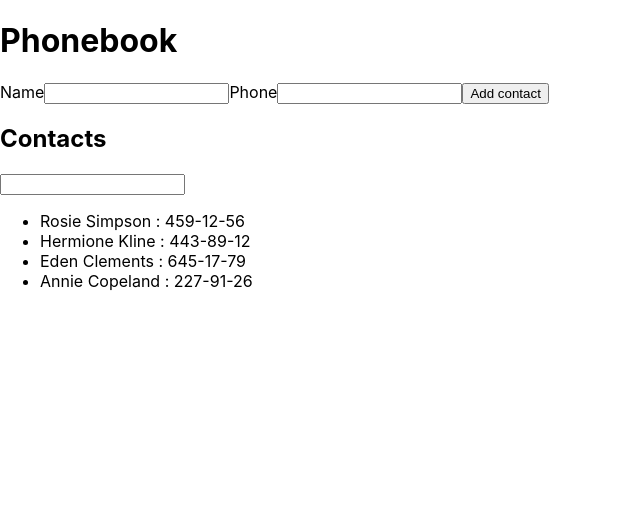
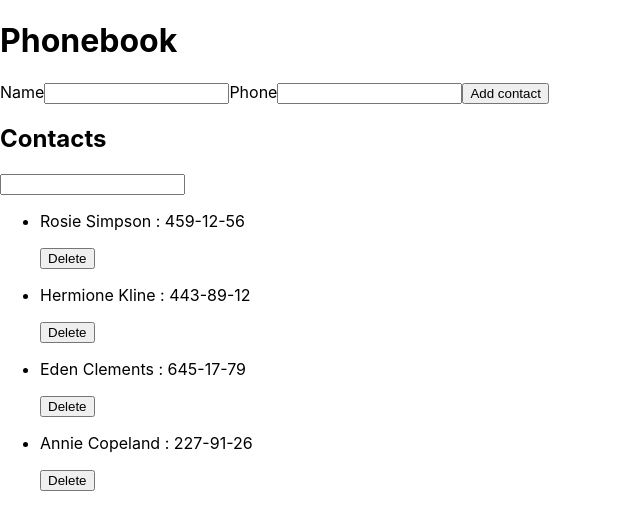
Before and after one commit to Mariia1986/goit-react-hw-02-phonebook, a React (Create React App) app: page / in a window 1280 px wide. Shown: the top 530 px of the page, without its empty margins (0-640 px from the left). Built offline with nearby package versions, Linux system fonts and the light colour scheme; the HTML template or start-up script is replaced by a standard one.

Commit message:
добавлен метод удаления контактов

```diff
--- a/src/App.js
+++ b/src/App.js
@@ -20,6 +20,16 @@ class App extends Component {
   onHandleSubmit = (e) => {
     e.preventDefault();
 
+
+
+    this.state.contacts.forEach((el)=>{
+      if (el.name.toLowerCase()===e.target.elements.name.value.toLowerCase()){
+        alert(`${e.target.elements.name.value} is already in contacts`)
+        return;
+      }
+
+    })
+
     this.setState((prevState) => ({
       contacts: [
         ...prevState.contacts,
@@ -29,9 +39,24 @@ class App extends Component {
           id: uuidv4(),
         },
       ],
-    }));
+    }
+
+
+    ));
+
+    // if (this.contacts.name===e.target.elements.name.value){
+    //   alert(`${e.target.elements.name.value} is already in contacts)`)
+    // }
+
+
   };
 
+
+  onClickDelete=(id)=>{
+this.setState(prevState=>({
+  contacts:prevState.contacts.filter((el)=>el.id!==id)
+}))
+  }
   //  resetForm=()=>{
   //  this.setState({
 
@@ -52,11 +77,11 @@ class App extends Component {
       <div className="App">
         <h1>Phonebook</h1>
 
-        <ContactForm submit={this.onHandleSubmit} />
+        <ContactForm submit={this.onHandleSubmit} contacts={contacts} />
         <div>
           <h2>Contacts</h2>
           <Filter filter={filter} search={this.handleFilter} />
-          <ContactList filteredNames={filteredNames} />
+          <ContactList filteredNames={filteredNames}  deleteItem={this.onClickDelete}/>
         </div>
       </div>
     );
--- a/src/components/ContactForm/ContactForm.js
+++ b/src/components/ContactForm/ContactForm.js
@@ -11,6 +11,7 @@ class ContactForm extends Component {
   handleInput = (e) => {
     // console.log(this.props);
     this.setState({ [e.target.name.toLowerCase()]: e.target.value });
+
   };
 
 
--- a/src/components/ContactList/ContactList.js
+++ b/src/components/ContactList/ContactList.js
@@ -2,7 +2,7 @@ import React from 'react'
 import s from './ContactList.module.css'
 import PropTypes from "prop-types"
 
-const ContactList=({filteredNames})=>{
+const ContactList=({filteredNames, deleteItem})=>{
 
 
 return(
@@ -10,7 +10,9 @@ return(
     <ul >
     {filteredNames.map((el) => (
       <li key={el.id}>
-        {el.name} : {el.number}
+        <p> {el.name} : {el.number}</p>
+        <button  type="button" onClick={()=>deleteItem(el.id)}>Delete</button>
+
       </li>
     ))}
   </ul>
```
